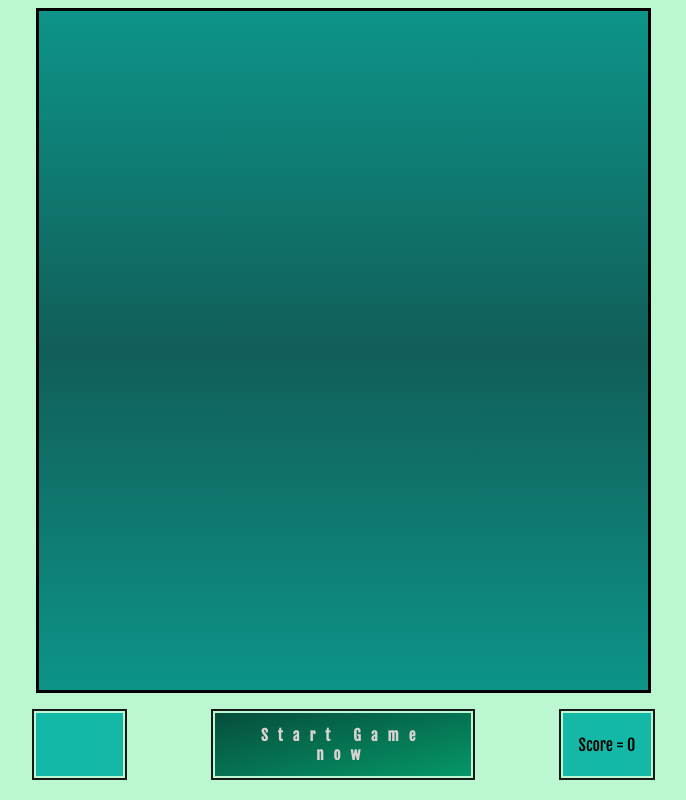
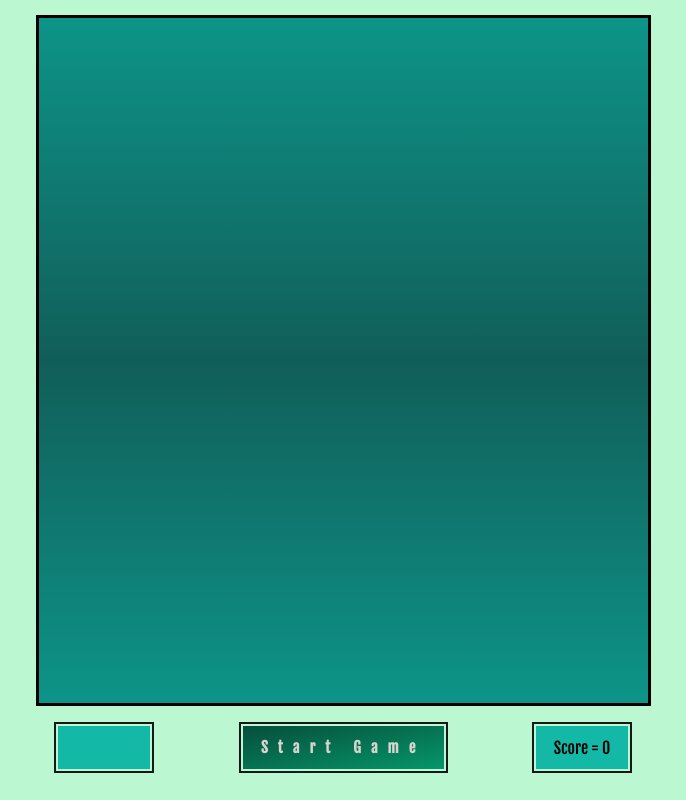
Before and after one commit to akshay-2410/slicerMania, a plain HTML site: page index.html in a window 1280 px wide. Shown: the whole page, without its empty margins (284-970 px from the left). Drawn offline with nearby package versions, Linux system fonts and the light colour scheme; a web font is replaced by a local one.

Commit message:
Bug Fixes

```diff
--- a/index.html
+++ b/index.html
@@ -24,7 +24,7 @@
 
         </div>
     <button id="startreset" class="start_button">
-        Start Game now
+        Start Game
     </button>
 
 
```
